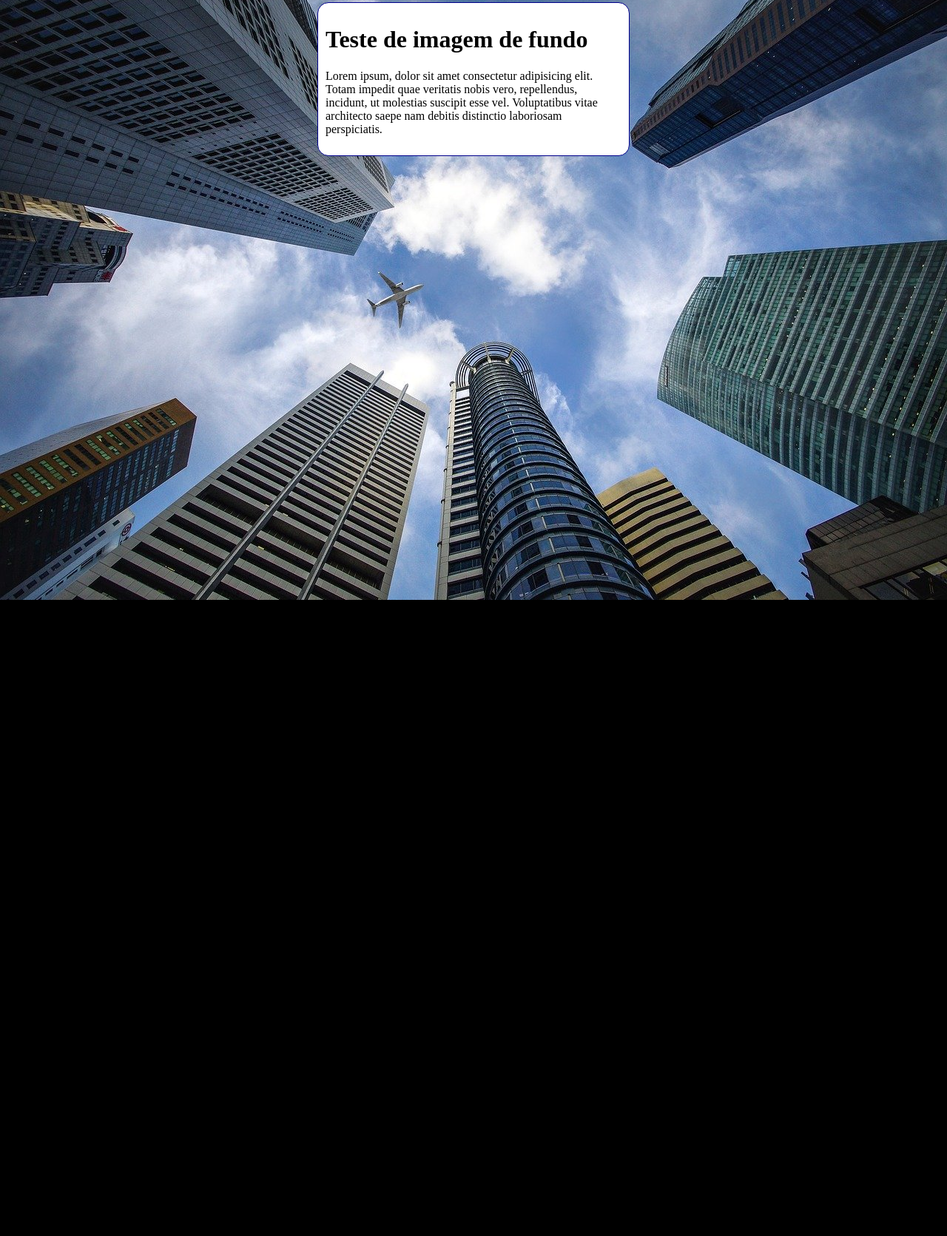
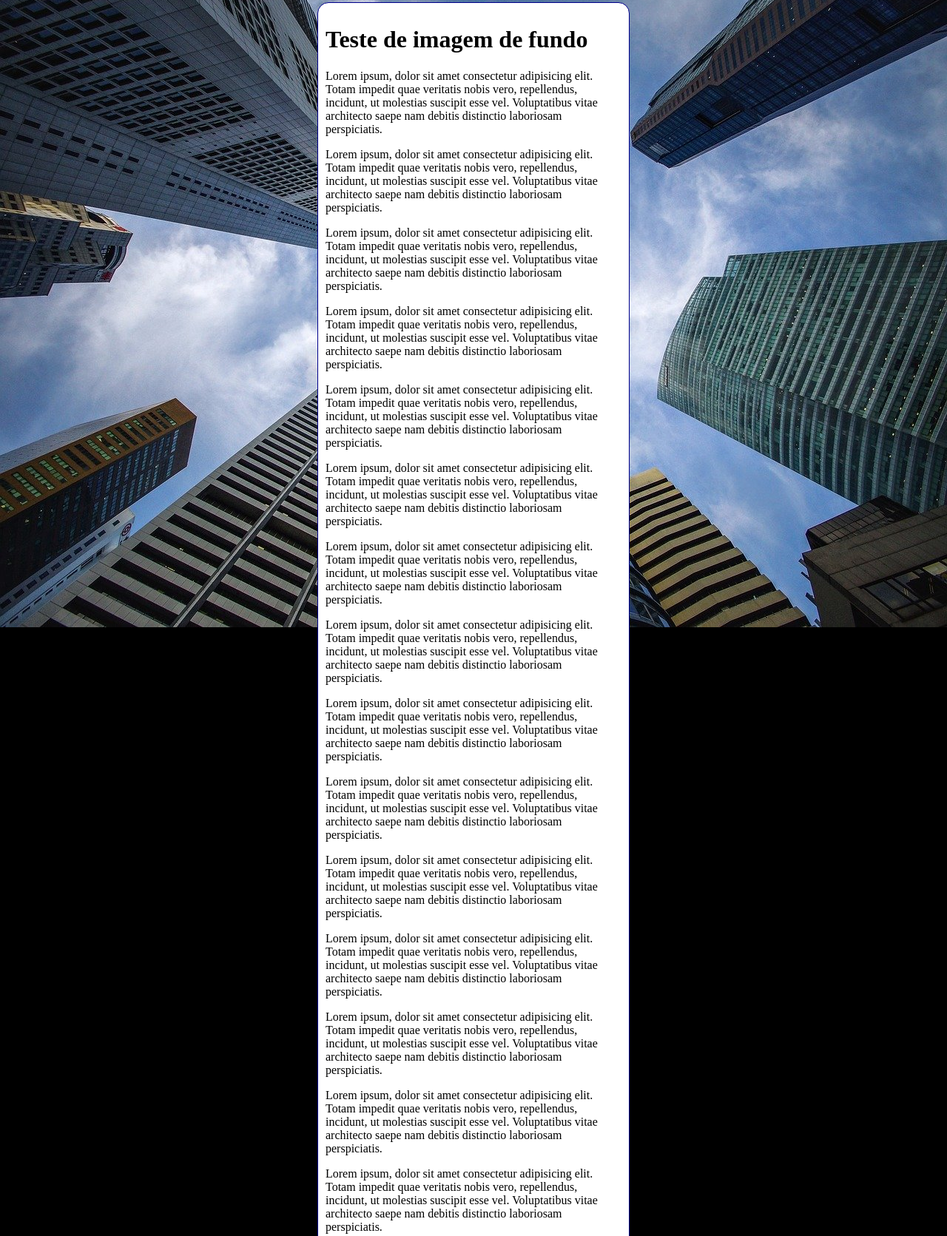
Before and after one commit to GabrieAlvesNVX/html-css, a plain HTML site: page exercicios/ex022/fundo005.html in a window 1280 px wide. Shown: the part 5-1676 px from the top of the page at 74% size. Before the commit the page ends 816 px from the top, so only its background shows below. Drawn offline with Linux system fonts and the light colour scheme.

Commit message:
Update fundo005.html

```diff
--- a/exercicios/ex022/fundo005.html
+++ b/exercicios/ex022/fundo005.html
@@ -33,6 +33,118 @@
             Voluptatibus vitae architecto saepe nam debitis distinctio
             laboriosam perspiciatis.
         </p>
+        <p>
+            Lorem ipsum, dolor sit amet consectetur adipisicing elit.
+            Totam impedit quae veritatis nobis vero,
+            repellendus, incidunt, ut molestias suscipit esse vel.
+            Voluptatibus vitae architecto saepe nam debitis distinctio
+            laboriosam perspiciatis.
+        </p>
+        <p>
+            Lorem ipsum, dolor sit amet consectetur adipisicing elit.
+            Totam impedit quae veritatis nobis vero,
+            repellendus, incidunt, ut molestias suscipit esse vel.
+            Voluptatibus vitae architecto saepe nam debitis distinctio
+            laboriosam perspiciatis.
+        </p>
+        <p>
+            Lorem ipsum, dolor sit amet consectetur adipisicing elit.
+            Totam impedit quae veritatis nobis vero,
+            repellendus, incidunt, ut molestias suscipit esse vel.
+            Voluptatibus vitae architecto saepe nam debitis distinctio
+            laboriosam perspiciatis.
+        </p>
+        <p>
+            Lorem ipsum, dolor sit amet consectetur adipisicing elit.
+            Totam impedit quae veritatis nobis vero,
+            repellendus, incidunt, ut molestias suscipit esse vel.
+            Voluptatibus vitae architecto saepe nam debitis distinctio
+            laboriosam perspiciatis.
+        </p>
+        <p>
+            Lorem ipsum, dolor sit amet consectetur adipisicing elit.
+            Totam impedit quae veritatis nobis vero,
+            repellendus, incidunt, ut molestias suscipit esse vel.
+            Voluptatibus vitae architecto saepe nam debitis distinctio
+            laboriosam perspiciatis.
+        </p>
+        <p>
+            Lorem ipsum, dolor sit amet consectetur adipisicing elit.
+            Totam impedit quae veritatis nobis vero,
+            repellendus, incidunt, ut molestias suscipit esse vel.
+            Voluptatibus vitae architecto saepe nam debitis distinctio
+            laboriosam perspiciatis.
+        </p>
+        <p>
+            Lorem ipsum, dolor sit amet consectetur adipisicing elit.
+            Totam impedit quae veritatis nobis vero,
+            repellendus, incidunt, ut molestias suscipit esse vel.
+            Voluptatibus vitae architecto saepe nam debitis distinctio
+            laboriosam perspiciatis.
+        </p>
+        <p>
+            Lorem ipsum, dolor sit amet consectetur adipisicing elit.
+            Totam impedit quae veritatis nobis vero,
+            repellendus, incidunt, ut molestias suscipit esse vel.
+            Voluptatibus vitae architecto saepe nam debitis distinctio
+            laboriosam perspiciatis.
+        </p>
+        <p>
+            Lorem ipsum, dolor sit amet consectetur adipisicing elit.
+            Totam impedit quae veritatis nobis vero,
+            repellendus, incidunt, ut molestias suscipit esse vel.
+            Voluptatibus vitae architecto saepe nam debitis distinctio
+            laboriosam perspiciatis.
+        </p>
+        <p>
+            Lorem ipsum, dolor sit amet consectetur adipisicing elit.
+            Totam impedit quae veritatis nobis vero,
+            repellendus, incidunt, ut molestias suscipit esse vel.
+            Voluptatibus vitae architecto saepe nam debitis distinctio
+            laboriosam perspiciatis.
+        </p>
+        <p>
+            Lorem ipsum, dolor sit amet consectetur adipisicing elit.
+            Totam impedit quae veritatis nobis vero,
+            repellendus, incidunt, ut molestias suscipit esse vel.
+            Voluptatibus vitae architecto saepe nam debitis distinctio
+            laboriosam perspiciatis.
+        </p>
+        <p>
+            Lorem ipsum, dolor sit amet consectetur adipisicing elit.
+            Totam impedit quae veritatis nobis vero,
+            repellendus, incidunt, ut molestias suscipit esse vel.
+            Voluptatibus vitae architecto saepe nam debitis distinctio
+            laboriosam perspiciatis.
+        </p>
+        <p>
+            Lorem ipsum, dolor sit amet consectetur adipisicing elit.
+            Totam impedit quae veritatis nobis vero,
+            repellendus, incidunt, ut molestias suscipit esse vel.
+            Voluptatibus vitae architecto saepe nam debitis distinctio
+            laboriosam perspiciatis.
+        </p>
+        <p>
+            Lorem ipsum, dolor sit amet consectetur adipisicing elit.
+            Totam impedit quae veritatis nobis vero,
+            repellendus, incidunt, ut molestias suscipit esse vel.
+            Voluptatibus vitae architecto saepe nam debitis distinctio
+            laboriosam perspiciatis.
+        </p>
+        <p>
+            Lorem ipsum, dolor sit amet consectetur adipisicing elit.
+            Totam impedit quae veritatis nobis vero,
+            repellendus, incidunt, ut molestias suscipit esse vel.
+            Voluptatibus vitae architecto saepe nam debitis distinctio
+            laboriosam perspiciatis.
+        </p>
+        <p>
+            Lorem ipsum, dolor sit amet consectetur adipisicing elit.
+            Totam impedit quae veritatis nobis vero,
+            repellendus, incidunt, ut molestias suscipit esse vel.
+            Voluptatibus vitae architecto saepe nam debitis distinctio
+            laboriosam perspiciatis.
+        </p>
     </main>
 
 </body>
```
